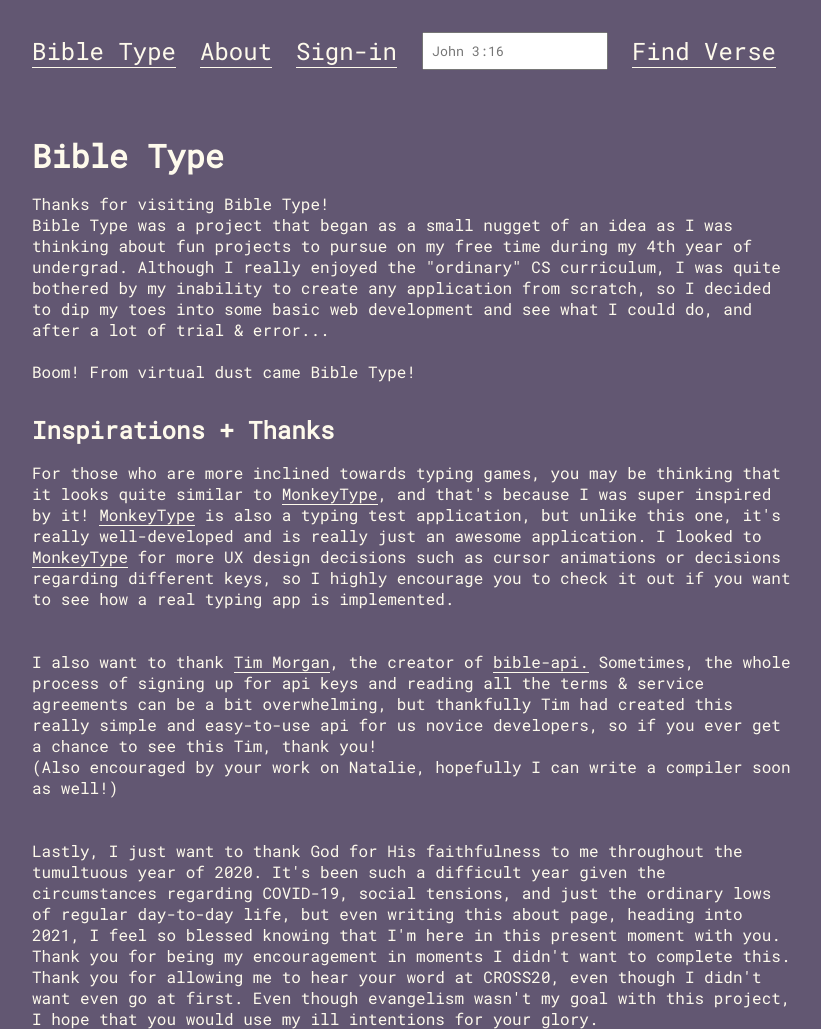
After one commit to spak9/Bible-Type, a Django app: page /about in a window 1280 px wide. The commit adds this page. Shown: the whole page, without its empty margins (224-1045 px from the left). Run offline with Django 3.2, Linux system fonts and the light colour scheme; some libraries are stand-ins or nearby versions.

Commit message:
added about page with view and template

```diff
--- a/BibleType/urls.py
+++ b/BibleType/urls.py
@@ -18,5 +18,5 @@ from django.urls import path, include
 
 urlpatterns = [
     path('admin/', admin.site.urls),
-    path('type/', include('typing_system.urls')),
+    path('', include('typing_system.urls')),
 ]
--- a/typing_system/static/typing_system/styles.css
+++ b/typing_system/static/typing_system/styles.css
@@ -17,6 +17,10 @@ body {
     background-color: var(--background-color);
     color: var(--text-color);
 }
+h1, h2 {
+    margin-top:2rem;
+    margin-bottom:1rem;
+}
 /* Main Content */
 .flex-container {
     display: flex;
@@ -32,12 +36,13 @@ body {
     height:3rem;
     margin: 2rem 0;
 }
-.navbar a {
+a {
+    color:var(--text-color);
     text-decoration:none;
     border-bottom:1px solid var(--text-color);
     transition: border-bottom ease-in-out .25s;
 }
-.navbar a:hover {
+a:hover {
     border-color:transparent;
 }
 .search-verse {
@@ -61,6 +66,10 @@ body {
     display:inline-block;
     color: var(--text-color);
     font-size:1.5rem;
+}
+/* about page */
+.about-links {
+    color:var(--text-color);
 }
 /* type area */
 .type-area {
--- /dev/null
+++ b/typing_system/templates/typing_system/about.html
@@ -0,0 +1,74 @@
+{% extends "typing_system/base.html" %}
+
+{% block title %}About{% endblock %}
+
+{% block main_content %}
+            <div class="about">
+                <h1>Bible Type</h1>
+                <p>Thanks for visiting Bible Type!</p>
+                <p>
+                    Bible Type was a project that began as a small nugget
+                    of an idea as I was thinking about fun projects to
+                    pursue on my free time during my 4th year of undergrad.
+                    Although I really enjoyed the "ordinary" CS curriculum,
+                    I was quite bothered by my inability to create any
+                    application from scratch, so I decided to dip my
+                    toes into some basic web development and see what I
+                    could do, and after a lot of trial & error...
+                    <br>
+                    <br>
+                    Boom! From virtual dust came Bible Type!
+                </p>
+                <h2>Inspirations + Thanks</h2>
+                <p>
+                    For those who are more inclined towards typing games,
+                    you may be thinking that it looks quite similar to
+                    <a href="https://monkeytype.com/">MonkeyType</a>, and
+                    that's because I was super inspired by it!
+                    <a href="https://monkeytype.com/">MonkeyType</a> is also a
+                    typing test application, but unlike this one, it's really
+                    well-developed and is really just an awesome application.
+                    I looked to <a href="https://monkeytype.com/">MonkeyType</a>
+                    for more UX design decisions such as cursor animations or
+                    decisions regarding different keys, so I highly
+                    encourage you to
+                    check it out if you want to see how a real typing app is
+                    implemented.
+                </p>
+                <br>
+                <br>
+                <p>
+                    I also want to thank <a href="https://github.com/seven1m">Tim Morgan</a>,
+                    the creator of <a href="https://github.com/seven1m/bible_api">bible-api.</a>
+                    Sometimes, the whole process of signing up for api keys and
+                    reading all the terms & service agreements can be a bit
+                    overwhelming, but thankfully Tim had created this really simple
+                    and easy-to-use api for us novice developers, so if you
+                    ever get a chance to see this Tim, thank you!
+                    <br>
+                    (Also encouraged by your work on Natalie, hopefully I can write
+                    a compiler soon as well!)
+                </p>
+                <br>
+                <br>
+                <p>
+                    Lastly, I just want to thank God for His faithfulness
+                    to me throughout the tumultuous year of 2020. It's
+                    been such a difficult year given the circumstances
+                    regarding COVID-19, social tensions, and just the
+                    ordinary lows of regular day-to-day life, but even writing
+                    this about page, heading into 2021, I feel so blessed
+                    knowing that I'm here in this present moment with you. Thank
+                    you for being my encouragement in moments I didn't want
+                    to complete this. Thank you for allowing me to hear your
+                    word at CROSS20, even though I didn't want even go at first.
+                    Even though evangelism wasn't my goal with this project, I
+                    hope that you would use my ill intentions for your glory.
+                </p>
+
+            </div>
+{% endblock %}
+
+{% block js %}
+
+{% endblock %}
--- a/typing_system/templates/typing_system/base.html
+++ b/typing_system/templates/typing_system/base.html
@@ -14,8 +14,8 @@
         <div class="flex-container">
             <!-- Flex item 1; also a container-->
             <nav class="navbar">
-                <a class="link" href="#">Bible Type</a>
-                <a class="link" href="#">About</a>
+                <a class="link" href="{% url 'index' %}">Bible Type</a>
+                <a class="link" href="{% url 'about' %}">About</a>
                 <a class="link" href="#">Sign-in</a>
                 <form class="search-verse" method="post">
                     <input id="verse-input" type="text" name="verse-input" placeholder="John 3:16">
--- a/typing_system/urls.py
+++ b/typing_system/urls.py
@@ -2,6 +2,7 @@ from django.urls import path, include
 from . import views
 
 urlpatterns = [
-    # play view
-    path('', views.play, name='play'),
+    # index view
+    path('', views.index, name='index'),
+    path('about', views.about, name='about'),
 ]
--- a/typing_system/views.py
+++ b/typing_system/views.py
@@ -1,6 +1,10 @@
 from django.shortcuts import render
 from django.http import HttpResponse
 
-# a play view
-def play(request):
+# view for homepage
+def index(request):
     return render(request, 'typing_system/index.html')
+
+# view for about page
+def about(request):
+    return render(request, 'typing_system/about.html')
```
